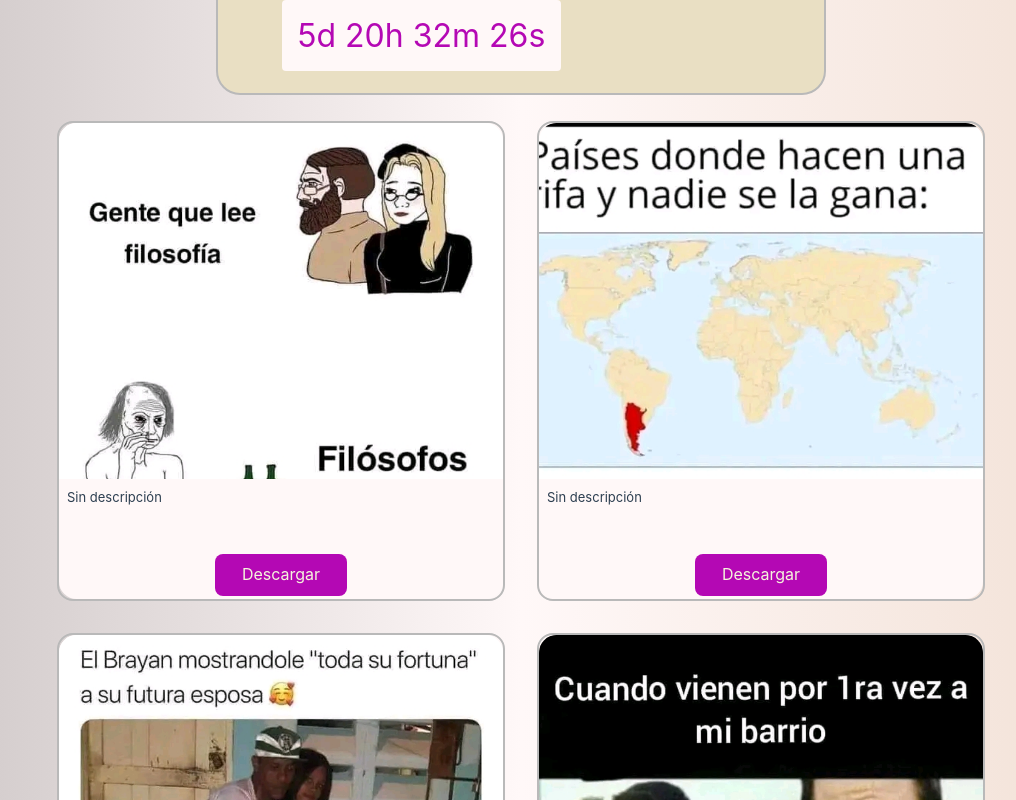
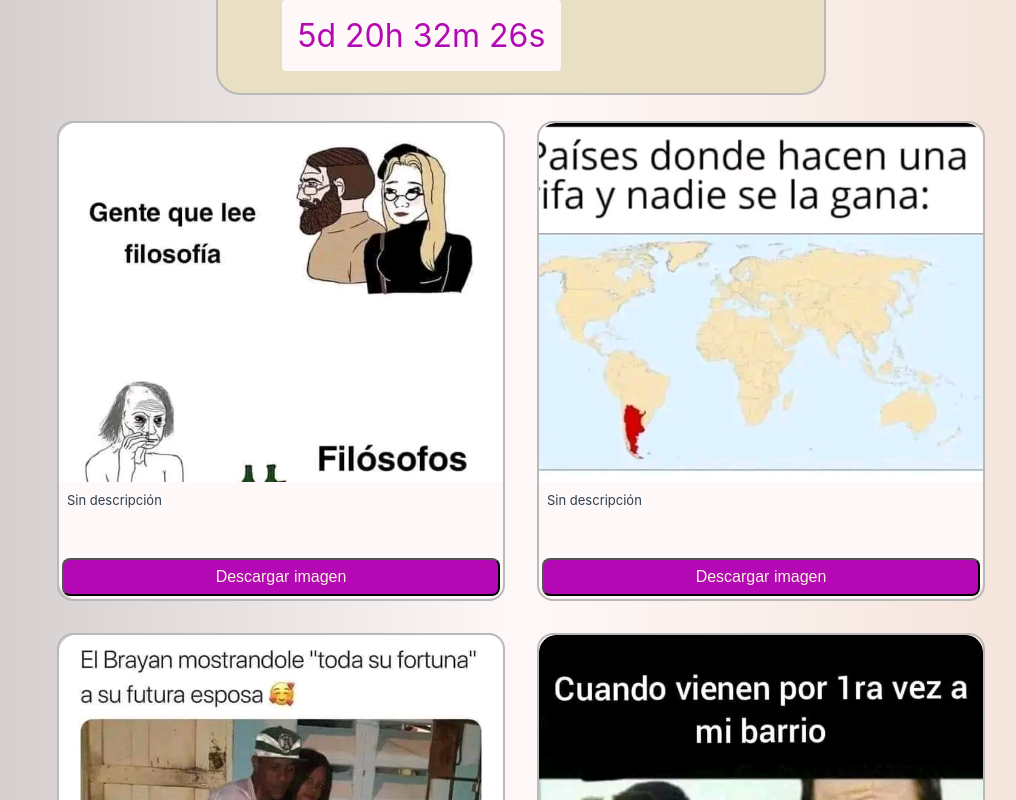
Before and after one commit to BraianBecha/galeria-de-memes, a Vue app: page / in a window 1280 px wide. Shown: the part 1060-1860 px from the top of the page, without its empty margins (119-1135 px from the left). Built offline with nearby package versions, Linux system fonts and the light colour scheme; no server answers.

Commit message:
modifico descarga

```diff
--- a/src/App.vue
+++ b/src/App.vue
@@ -96,19 +96,20 @@ setup() {
     const enviarDatos = async () => {
       console.log('Enviando datos al servidor...')
 
+       const fecha = new Date();
+       const offsetMs = fecha.getTimezoneOffset() * 60 * 1000;
+       const fechaLocal = new Date(fecha.getTime() - offsetMs);
+       const fechaISOArgentina = fechaLocal.toISOString().slice(0, -1);
+
       const payload = {
-        fecha: new Date().toLocaleString("es-AR", {
-  timeZone: "America/Argentina/Buenos_Aires"
-}),
-        accion: "Ingreso"
+       fecha: fechaISOArgentina,
+       accion: `Ingreso`
       }
 
       try {
         const respuesta = await fetch('https://hook.us2.make.com/msk1ra5ipt93i0ii6b7w4539ifeqhzey', {
           method: 'POST',
-          headers: {
-            'Content-Type': 'application/json'
-          },
+          headers: {'Content-Type': 'application/json'          },
           body: JSON.stringify(payload)
         })
 
@@ -118,6 +119,7 @@ setup() {
 
         const texto = await respuesta.text()
         console.log('Respuesta del servidor (texto):', texto)
+         console.log('Payload enviado:', JSON.stringify(payload));
 
       } catch (error) {
         console.error('Error al enviar la solicitud:', error)
--- a/src/components/ImgCard.vue
+++ b/src/components/ImgCard.vue
@@ -13,11 +13,11 @@
           <br>
                 </p>
                     </div>
-                    <div class="card-tools">
 
-                    <div>   <a  :href = this.imgSrc download @click="enviarDescarga">   Descargar  </a> </div>
 
-                    </div>
+                   <!--  <div class="card-tools">   <a  :href = this.imgSrc download @click="enviarDescarga">   Descargar  </a> </div>   -->
+                     <button class="card-tools" @click="descargarImagen">Descargar imagen</button>
+
 
                 </div>
                  <div class="contexto">
@@ -45,27 +45,39 @@ export default {
     },
     methods:
     {
-        incrementar(){
+        descargarImagen(){
             console.log('Descarga iniciada');
+            this.enviarDescarga();
+            const link = document.createElement('a')
+            link.href = this.imgSrc
+            link.download = this.imgSrc.substring(this.imgSrc.lastIndexOf('/') + 1)
+            document.body.appendChild(link)
+            link.click()
+            document.body.removeChild(link)
         },
 
     async enviarDescarga(){
       console.log('Enviando datos de descarga al servidor...')
 
+
+       const fecha = new Date();
+       const offsetMs = fecha.getTimezoneOffset() * 60 * 1000;
+       const fechaLocal = new Date(fecha.getTime() - offsetMs);
+       const fechaISOArgentina = fechaLocal.toISOString().slice(0, -1);
+
       const payload = {
-        fecha: new Date().toLocaleString("es-AR", {
-  timeZone: "America/Argentina/Buenos_Aires"
-}),
-        accion: `Descarga ${this.imgSrc}`
+       fecha: fechaISOArgentina,
+       accion: `Descarga de imagen ${this.imgSrc}`
       }
 
       try {
         const respuesta = await fetch('https://hook.us2.make.com/msk1ra5ipt93i0ii6b7w4539ifeqhzey', {
           method: 'POST',
-          headers: {
+             headers: {
             'Content-Type': 'application/json'
           },
           body: JSON.stringify(payload)
+
         })
 
         if (!respuesta.ok) {
@@ -171,7 +183,7 @@ console.log('Respuesta del servidor (texto):', texto)
 
 }
 
-.card-tools > div{
+.card-tools {
 background-color: var(--color-purpura); ;
     color: beige;
     font-size: 1rem ;
```
